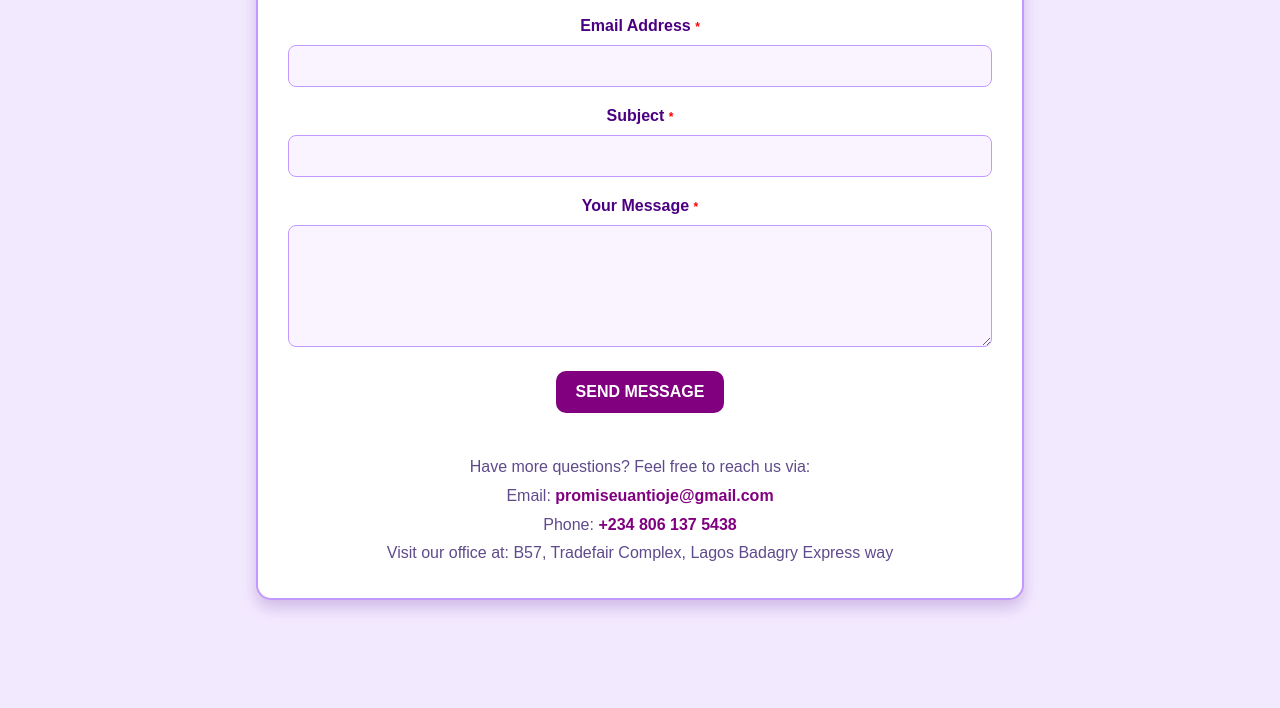
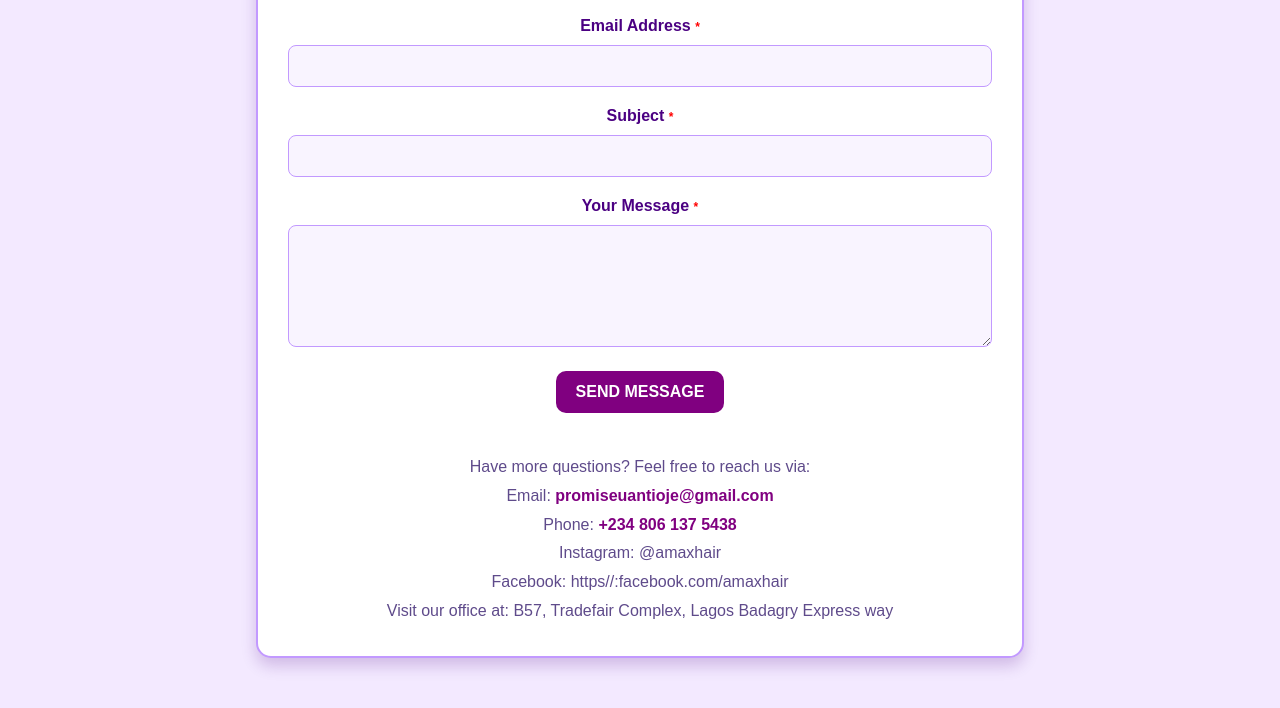
Before and after one commit to PromiseUantioje/amax-hair_beauty-hub, a plain HTML site: page frontend/contact.html in a window 1280 px wide. Shown: the part 217-925 px from the top of the page. Before the commit the page ends 867 px from the top, so only its background shows below. Drawn offline with Linux system fonts and the light colour scheme.

Commit message:
Getting really interesting

```diff
--- a/frontend/contact.html
+++ b/frontend/contact.html
@@ -148,6 +148,8 @@
             <p>Have more questions? Feel free to reach us via:</p>
             <p>Email: <a href="mailto:info@example.com">promiseuantioje@gmail.com</a></p>
             <p>Phone: <a href="tel:+123456789">+234 806 137 5438</a></p>
+            <p>Instagram: @amaxhair</p>
+            <p>Facebook: https//:facebook.com/amaxhair</p>
             <p>Visit our office at: B57, Tradefair Complex, Lagos Badagry Express way</p>
         </div>
     </div>
```
